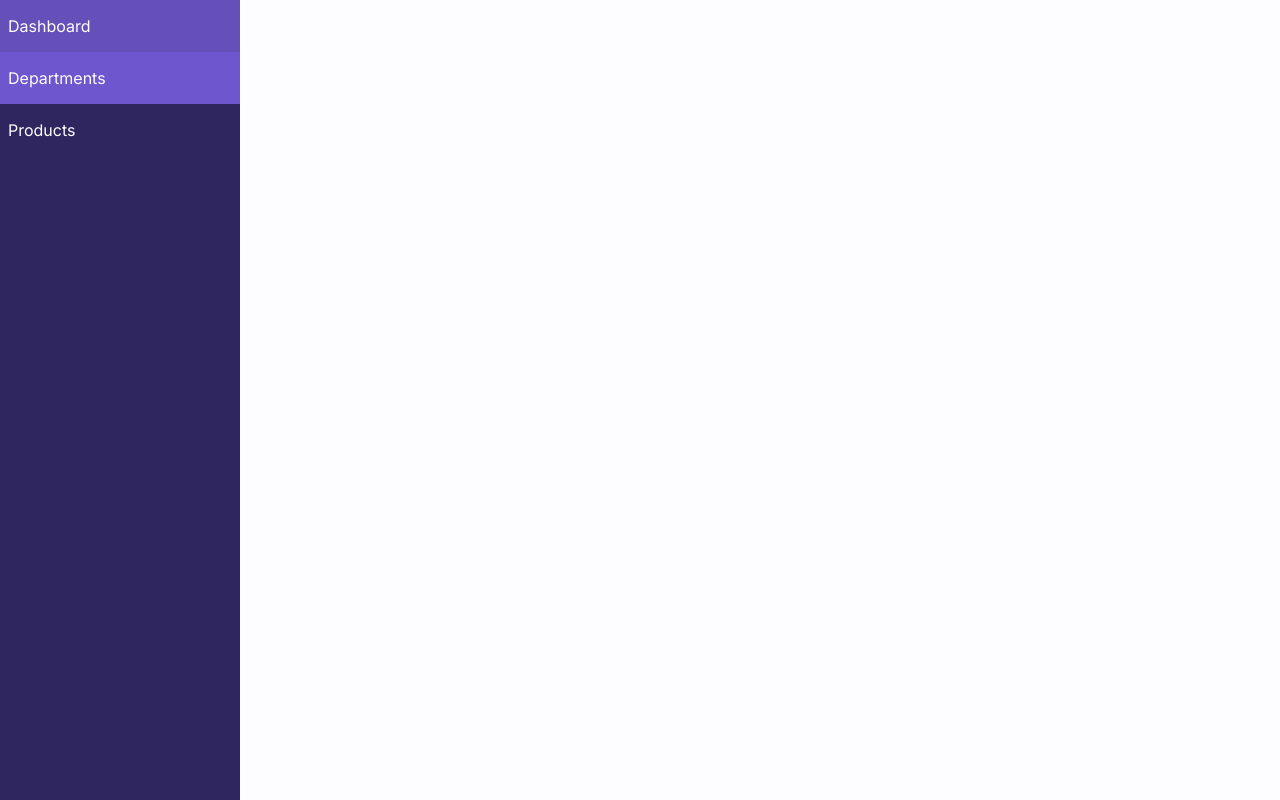
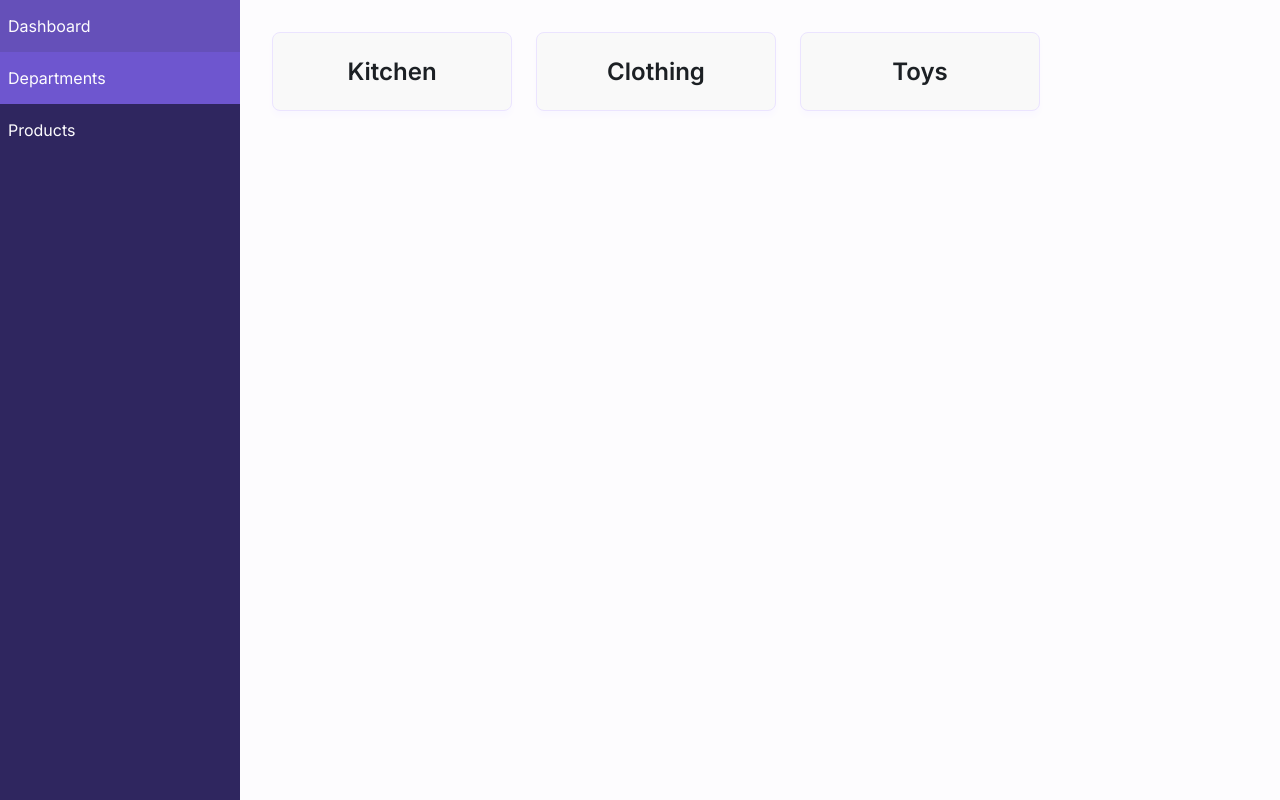
Before and after one commit to abinjohn123/MCR-10-Inventory, a React (Vite) app: page /departments in a window 1280 px wide. Built offline with nearby package versions, Linux system fonts and the light colour scheme.

Commit message:
feat: deparments page ui

```diff
--- a/src/App.jsx
+++ b/src/App.jsx
@@ -2,6 +2,7 @@ import { Routes, Route } from 'react-router';
 
 import Sidebar from './components/Sidebar';
 import Home from './components/Home';
+import Departments from './components/Departments';
 import './styles/App.scss';
 
 function App() {
@@ -10,6 +11,7 @@ function App() {
       <Sidebar />
       <Routes>
         <Route path="/" element={<Home />} />
+        <Route path="/departments" element={<Departments />} />
       </Routes>
     </>
   );
--- /dev/null
+++ b/src/components/Departments.jsx
@@ -0,0 +1,16 @@
+import { useNavigate } from 'react-router';
+import { DEPARTMENTS } from '../constants';
+
+const Departments = () => {
+  return (
+    <div className="p32 d-flex-c-start gap24">
+      {DEPARTMENTS.map((department, index) => (
+        <div className="card overview-card p24 cur-p" key={index}>
+          <p className="number">{department.label}</p>
+        </div>
+      ))}
+    </div>
+  );
+};
+
+export default Departments;
--- a/src/components/Home.jsx
+++ b/src/components/Home.jsx
@@ -18,7 +18,7 @@ const Home = () => {
   );
 
   return (
-    <div className="p32 d-flex-c-start gap16">
+    <div className="p32 d-flex-c-start gap24">
       {[totalStock, totalDelivered, lowStock].map((item, index) => (
         <div className="card overview-card p16" key={index}>
           <p className={`number mb8 color--${index}`}>{item}</p>
--- a/src/constants.js
+++ b/src/constants.js
@@ -7,6 +7,21 @@ export const OVERVIEW_CARDS_LABEL_MAPPING = {
   1: 'Total Delivered',
   2: 'Low Stock Items',
 };
+
+export const DEPARTMENTS = [
+  {
+    label: 'Kitchen',
+    path: './kitchen',
+  },
+  {
+    label: 'Clothing',
+    path: './kitchen',
+  },
+  {
+    label: 'Toys',
+    path: './kitchen',
+  },
+];
 
 export const inventoryData = [
   {
--- a/src/styles/_reuse.scss
+++ b/src/styles/_reuse.scss
@@ -66,3 +66,10 @@
   @extend .d-flex;
   justify-content: flex-start;
 }
+
+.cur-p {
+  cursor: pointer;
+}
+.cur-default {
+  cursor: default;
+}
```
